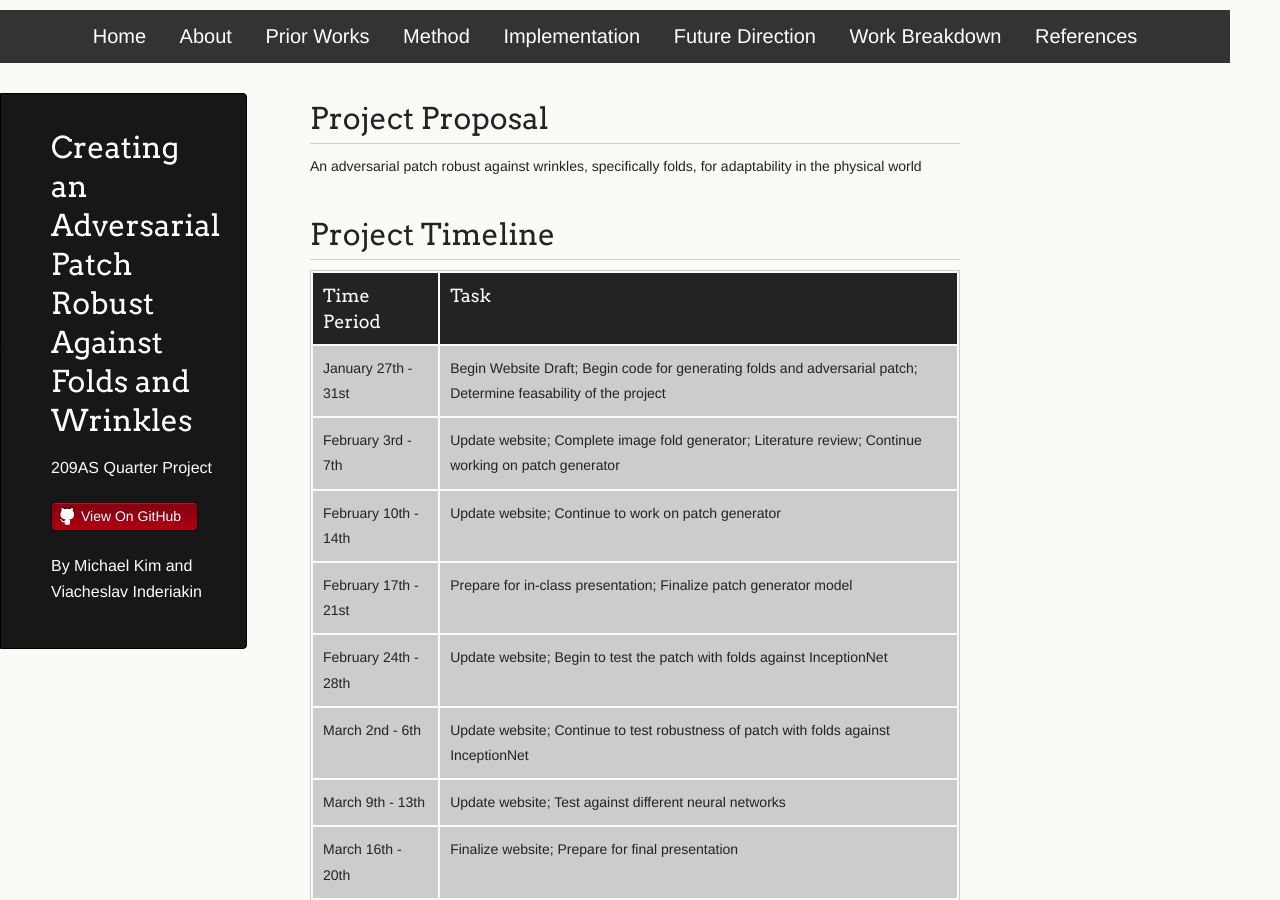
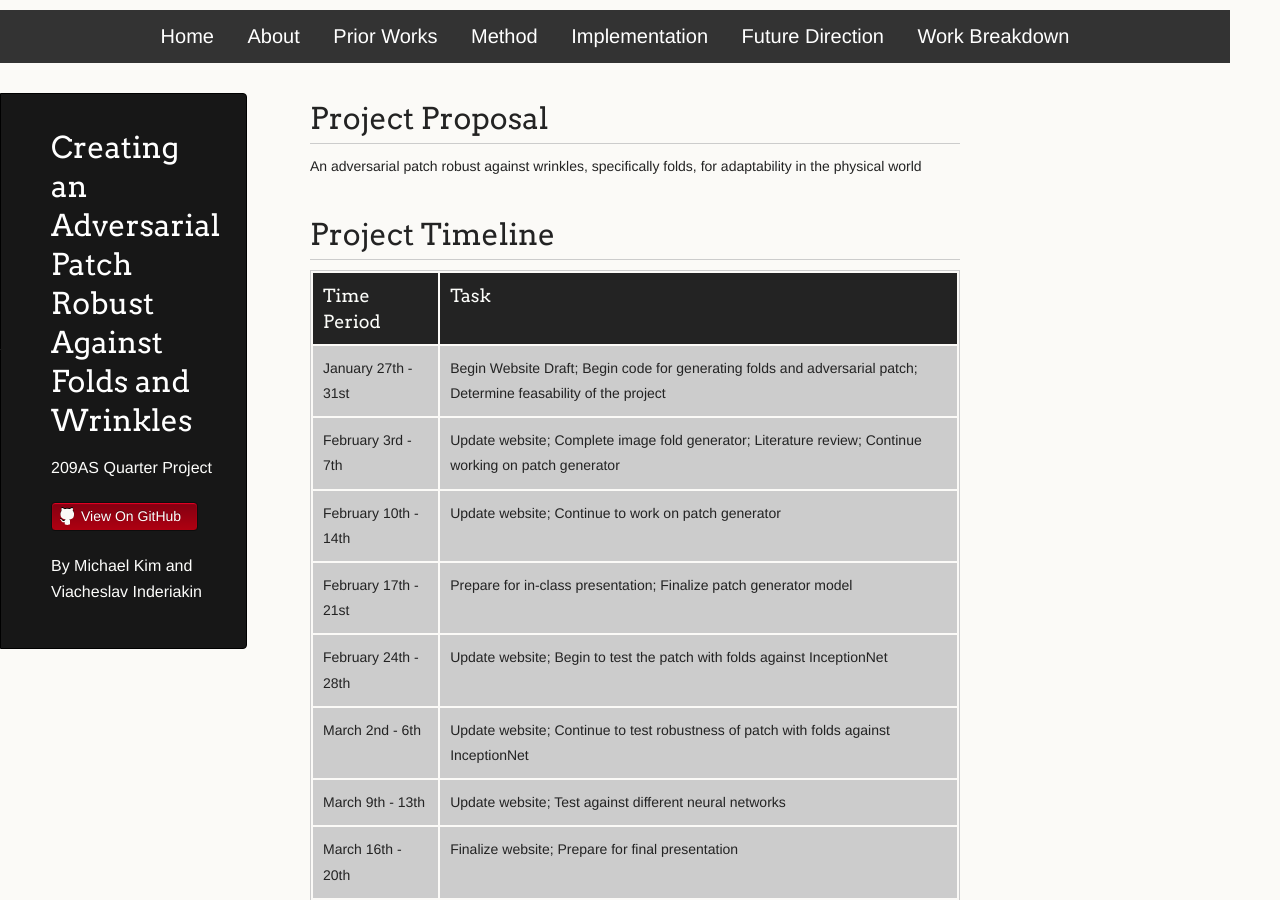
Before and after one commit to SlavaInder/209AS_Adversarial_Patch, a Jekyll site: the page built from docs/index.md, in a window 1280 px wide and 900 px high. Built offline with Jekyll 4.4.1, drawn with Linux system fonts in a browser that asks for light colours; our own code applies the rules of GitHub Pages for plain Markdown files.

Commit message:
Update default.html

```diff
--- a/docs/_layouts/default.html
+++ b/docs/_layouts/default.html
@@ -42,7 +42,7 @@
       <a href="implementation">Implementation</a>
       <a href="future_direction">Future Direction</a>
       <a href="work_breakdown">Work Breakdown</a>
-      <a href="references">References</a>
+      <!--<a href="references">References</a>-->
       </center>
     </div>
     <div class="wrapper">
```
